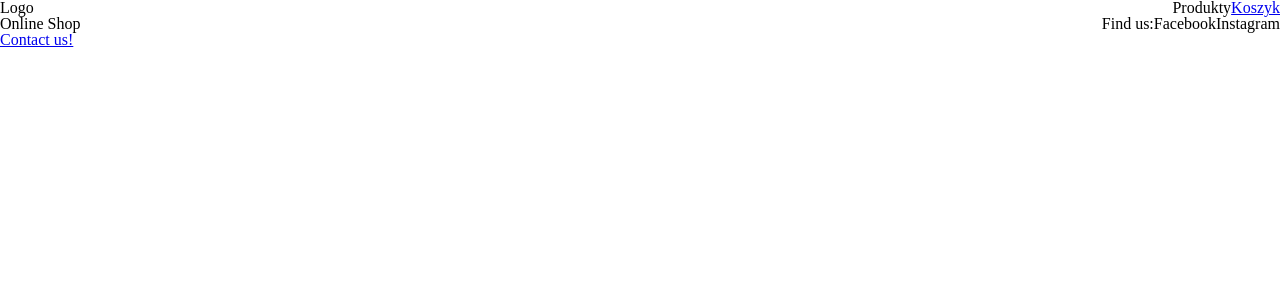
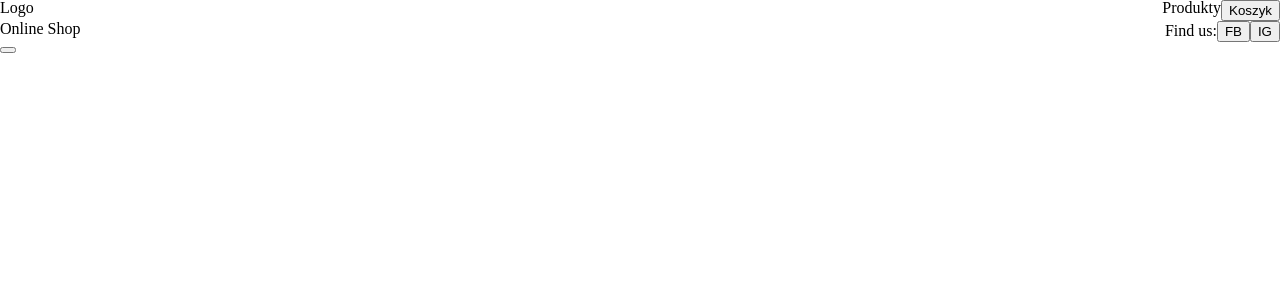
Before and after one commit to Globox21126/ShopOnline, a React (Create React App) app in the folder my-app/: page / in a window 1280 px wide. Shown: the top 300 px of the page. Built offline with nearby package versions, Linux system fonts and the light colour scheme.

Commit message:
localhost changed to 3001

```diff
--- a/my-app/package.json
+++ b/my-app/package.json
@@ -11,7 +11,7 @@
     "react-scripts": "3.4.3"
   },
   "scripts": {
-    "start": "react-scripts start",
+    "start": "set PORT=3001 && react-scripts start",
     "build": "react-scripts build",
     "test": "react-scripts test",
     "eject": "react-scripts eject"
--- a/my-app/src/Components/Footer.js
+++ b/my-app/src/Components/Footer.js
@@ -5,12 +5,12 @@ function Footer() {
         <section className="footer">
             <div>
                 <h3>Online Shop</h3>
-                <a href="www.google.pl">Contact us!</a>
+                <button></button>
             </div>
             <div>
                 Find us:
-                <a>Facebook</a>
-                <a>Instagram</a>
+                <button>FB</button>
+                <button>IG</button>
             </div>
         </section>
     )
--- a/my-app/src/Components/Header.js
+++ b/my-app/src/Components/Header.js
@@ -8,7 +8,7 @@ function Header() {
             </div>
             <div className="header_right">
                 <p>Produkty</p>
-                <a href="www.google.pl">Koszyk</a>
+                <button>Koszyk</button>
             </div>
         </section>
     )
```
